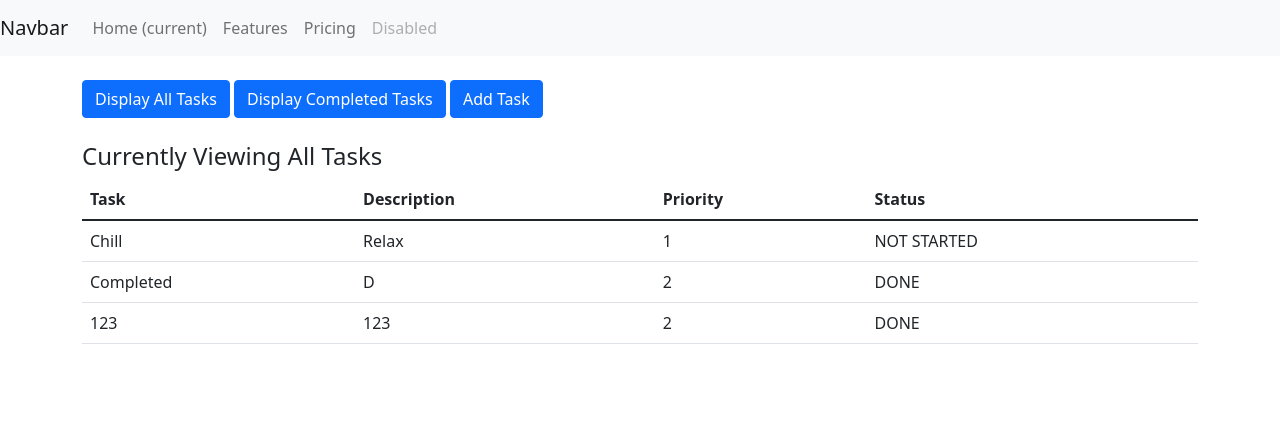
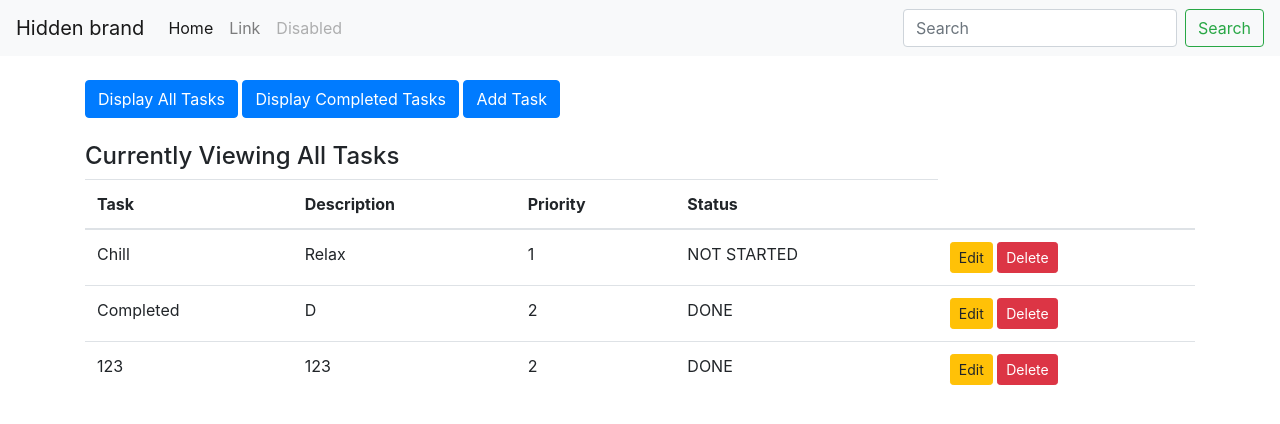
Before and after one commit to v1ta1287/financeapp, a Django app: page /display1 in a window 1280 px wide. Shown: the top 424 px of the page. Run offline with Django 4.2, Linux system fonts and the light colour scheme; data comes from the database, SQL or seed files in the repository; both versions use the stored data as it was after the commit; some libraries are stand-ins or nearby versions.

Commit message:
Edit and delete
Tasks are able to be edited and deleted from the webpage, connected with database

```diff
--- a/finance/base/models.py
+++ b/finance/base/models.py
@@ -22,5 +22,11 @@ class Task(models.Model):
 	priority = models.IntegerField()
 	status = models.CharField(max_length = 20, choices = choices, default = 'NOT STARTED')
 
+	updated = models.DateTimeField(auto_now = True)
+	created = models.DateTimeField(auto_now_add = True)
+
+	class Meta:
+		ordering = ['-updated', '-created']
+
 	def __str__(self):
 		return 'Task : {0}'.format(self.name)
--- a/finance/base/templates/base.html
+++ b/finance/base/templates/base.html
@@ -3,30 +3,31 @@
   <head>
     <title>Inventory</title>
   </head>
-  <link rel="stylesheet" href="https://cdn.jsdelivr.net/npm/bootstrap@5.1.3/dist/css/bootstrap.min.css" integrity="sha384-1BmE4kWBq78iYhFldvKuhfTAU6auU8tT94WrHftjDbrCEXSU1oBoqyl2QvZ6jIW3" crossorigin="anonymous">
+<link rel="stylesheet" href="https://maxcdn.bootstrapcdn.com/bootstrap/4.0.0/css/bootstrap.min.css" integrity="sha384-Gn5384xqQ1aoWXA+058RXPxPg6fy4IWvTNh0E263XmFcJlSAwiGgFAW/dAiS6JXm" crossorigin="anonymous">
 
   <body>
 
 <nav class="navbar navbar-expand-lg navbar-light bg-light">
-  <a class="navbar-brand" href="#">Navbar</a>
-  <button class="navbar-toggler" type="button" data-toggle="collapse" data-target="#navbarNav" aria-controls="navbarNav" aria-expanded="false" aria-label="Toggle navigation">
+  <button class="navbar-toggler" type="button" data-toggle="collapse" data-target="#navbarTogglerDemo01" aria-controls="navbarTogglerDemo01" aria-expanded="false" aria-label="Toggle navigation">
     <span class="navbar-toggler-icon"></span>
   </button>
-  <div class="collapse navbar-collapse" id="navbarNav">
-    <ul class="navbar-nav">
+  <div class="collapse navbar-collapse" id="navbarTogglerDemo01">
+    <a class="navbar-brand" href="#">Hidden brand</a>
+    <ul class="navbar-nav mr-auto mt-2 mt-lg-0">
       <li class="nav-item active">
         <a class="nav-link" href="#">Home <span class="sr-only">(current)</span></a>
       </li>
       <li class="nav-item">
-        <a class="nav-link" href="#">Features</a>
-      </li>
-      <li class="nav-item">
-        <a class="nav-link" href="#">Pricing</a>
+        <a class="nav-link" href="#">Link</a>
       </li>
       <li class="nav-item">
         <a class="nav-link disabled" href="#">Disabled</a>
       </li>
     </ul>
+    <form class="form-inline my-2 my-lg-0">
+      <input class="form-control mr-sm-2" type="search" placeholder="Search" aria-label="Search">
+      <button class="btn btn-outline-success my-2 my-sm-0" type="submit">Search</button>
+    </form>
   </div>
 </nav>
 
--- a/finance/base/templates/index.html
+++ b/finance/base/templates/index.html
@@ -6,7 +6,7 @@
 	<a href="{% url 'display1' %}" class = "btn btn-primary btn-mid" role = "button"> Display All Tasks</a>
 	<a href="{% url 'display2' %}" class = "btn btn-primary btn-mid" role = "button"> Display Completed Tasks</a>
 
-	<a href="#" class = "btn btn-primary btn-mid" role = "button"> Add Task </a>
+	<a href="{% url 'add' %}" class = "btn btn-primary btn-mid" role = "button"> Add Task </a>
 
 </div>
 
@@ -30,6 +30,10 @@
 				<td> {{item.description}} </td>
 				<td> {{item.priority}} </td>
 				<td> {{item.status}} </td>
+				<td>
+					<a href="{% url 'edit' item.pk %}" class = "btn btn-warning btn-sm" role="button"> Edit </a>
+					<a href="{% url 'delete' item.pk %}" class = "btn btn-danger btn-sm" role="button"> Delete </a>
+				</td>
 			</tr>
 
 		{% endfor %}
--- a/finance/base/urls.py
+++ b/finance/base/urls.py
@@ -5,4 +5,7 @@ urlpatterns = [
 	path('', views.index, name='index'),
 	path('display1', views.display_all, name = 'display1'),
 	path('display2', views.display_done, name = 'display2'),
+	path('add', views.add_task, name='add'),
+	path('edit/<int:pk>/', views.edit_task, name='edit'),
+	path('delete/<int:pk>/', views.delete_task, name='delete'),
 ]
--- a/finance/base/views.py
+++ b/finance/base/views.py
@@ -1,7 +1,11 @@
 from django.shortcuts import render, redirect
 from django.db.models import Q
 from django.contrib import messages
-from .models import Task
+from .models import *
+from .forms import *
+from django.shortcuts import get_object_or_404
+import logging
+
 # Create your views here.
 
 def index(request):
@@ -22,3 +26,36 @@ def display_done(request):
 		'header': 'Completed Tasks'
 	}
 	return render(request, 'index.html', context)
+
+def add_task(request):
+	if request.method == "POST":
+		form = TaskForm(request.POST)
+
+		if form.is_valid():
+			form.save()
+			return redirect('index')
+	else:
+		form = TaskForm()
+		return render(request, 'add_new.html', {'form': form})
+
+def edit_task(request, pk):
+	item = get_object_or_404(Task, pk = pk)
+
+	if request.method =="POST":
+		form = TaskForm(request.POST, instance = item)
+		if form.is_valid():
+			form.save()
+			return redirect('index')
+
+	else:
+		form = TaskForm(instance = item)
+		return render(request, 'edit.html', {'form': form})
+
+def delete_task(request,pk):
+	Task.objects.filter(id=pk).delete()
+	items = Task.objects.all()
+
+	context = {
+		'items': items
+	}
+	return render(request, 'index.html')
```
Also changed, not shown: finance/base/forms.py (added, +7 -0 lines), finance/base/templates/add_new.html (added, +22 -0 lines), finance/base/templates/edit.html (added, +22 -0 lines), finance/finance/settings.py (+24 -0 lines), finance/base/migrations/0003_expense_stats_alter_task_options_task_created_and_more.py (added), finance/db.sqlite3.
